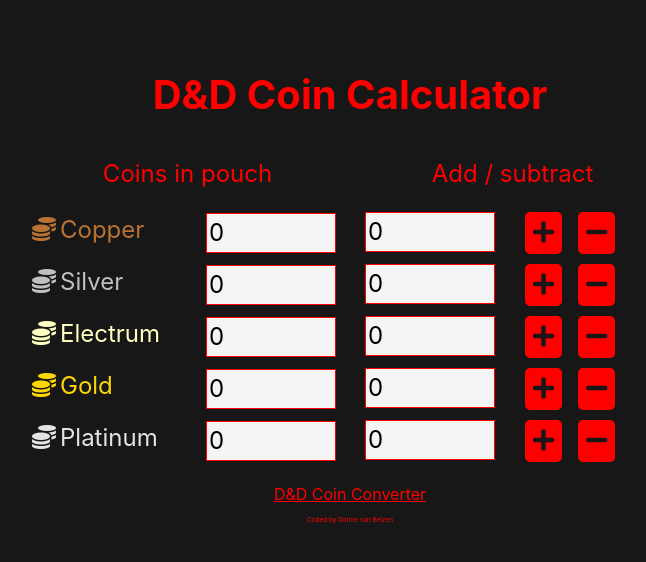
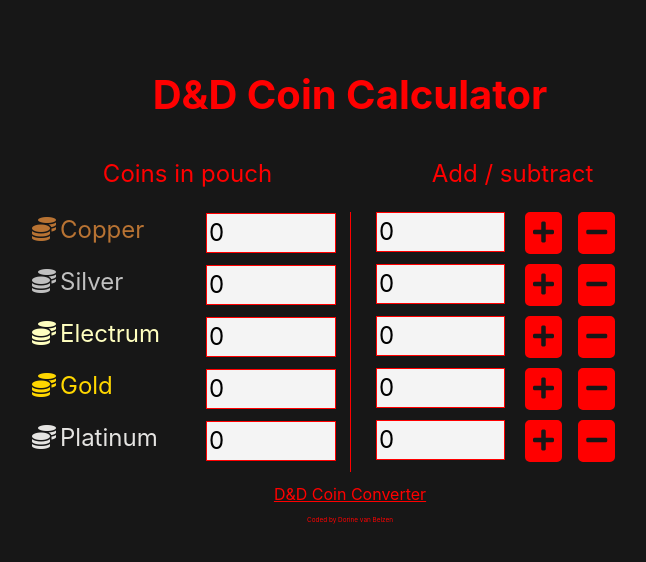
Before and after one commit to Dorine-forritari/react-dnd-coin-calculator, a React (Create React App) app: page / in a window 1280 px wide. Shown: the top 562 px of the page, without its empty margins (290-936 px from the left). Built offline with nearby package versions, Linux system fonts and the light colour scheme.

Commit message:
added line between columns

```diff
--- a/src/App.css
+++ b/src/App.css
@@ -80,6 +80,12 @@
 .left__column {
     padding-left: 0px;
     padding-right: 0px;
+}
+
+.column__newamount {
+    padding-left: 25px;
+    padding-right: 5px;
+    border-left: 1px solid red;
 }
 
 .link {
--- a/src/App.js
+++ b/src/App.js
@@ -448,7 +448,7 @@
                   <input type="number" min="0" max="10000" value={this.state.currentCopper} onChange={this.changeCopper} />
                 </div>
               </div>
-              <div className='col-3'>
+              <div className='col-3 column__newamount'>
                 <div className='new__amount'>
                   <input type="number" min="0" max="10000" value={this.state.newCopper} onChange={this.changeNewCopper} />
                 </div>
@@ -471,7 +471,7 @@
                   <input type="number" min="0" max="10000" value={this.state.currentSilver} onChange={this.changeSilver} />
                 </div>
               </div>
-              <div className='col-3'>
+              <div className='col-3 column__newamount'>
                 <div className='new__amount'>
                   <input type="number" min="0" max="10000" value={this.state.newSilver} onChange={this.changeNewSilver} />
                 </div>
@@ -494,7 +494,7 @@
                   <input type="number" min="0" max="10000" value={this.state.currentElectrum} onChange={this.changeElectrum} />
                 </div>
               </div>
-              <div className='col-3'>
+              <div className='col-3 column__newamount'>
                 <div className='new__amount'>
                   <input type="number" min="0" max="10000" value={this.state.newElectrum} onChange={this.changeNewElectrum} />
                 </div>
@@ -517,7 +517,7 @@
                   <input type="number" min="0" max="10000" value={this.state.currentGold} onChange={this.changeGold} />
                 </div>
               </div>
-              <div className='col-3'>
+              <div className='col-3 column__newamount'>
                 <div className='new__amount'>
                   <input type="number" min="0" max="10000" value={this.state.newGold} onChange={this.changeNewGold} />
                 </div>
@@ -540,7 +540,7 @@
                   <input type="number" min="0" max="10000" value={this.state.currentPlatinum} onChange={this.changePlatinum} />
                 </div>
               </div>
-              <div className='col-3'>
+              <div className='col-3 column__newamount'>
                 <div className='new__amount'>
                   <input type="number" min="0" max="10000" value={this.state.newPlatinum} onChange={this.changeNewPlatinum} />
                 </div>
```
